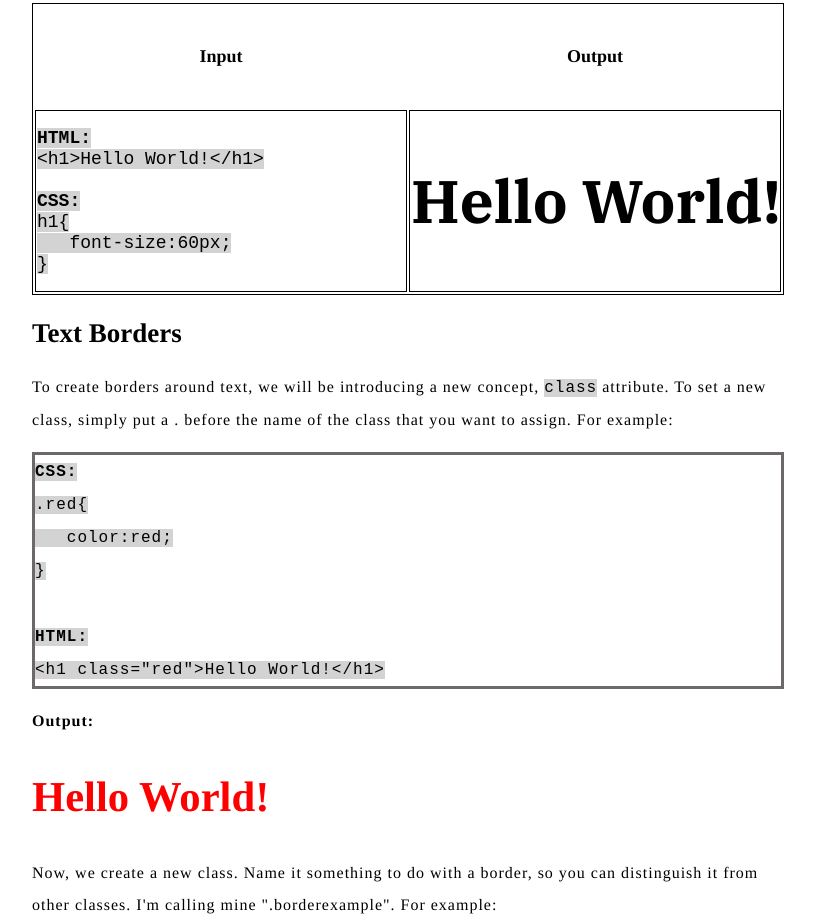
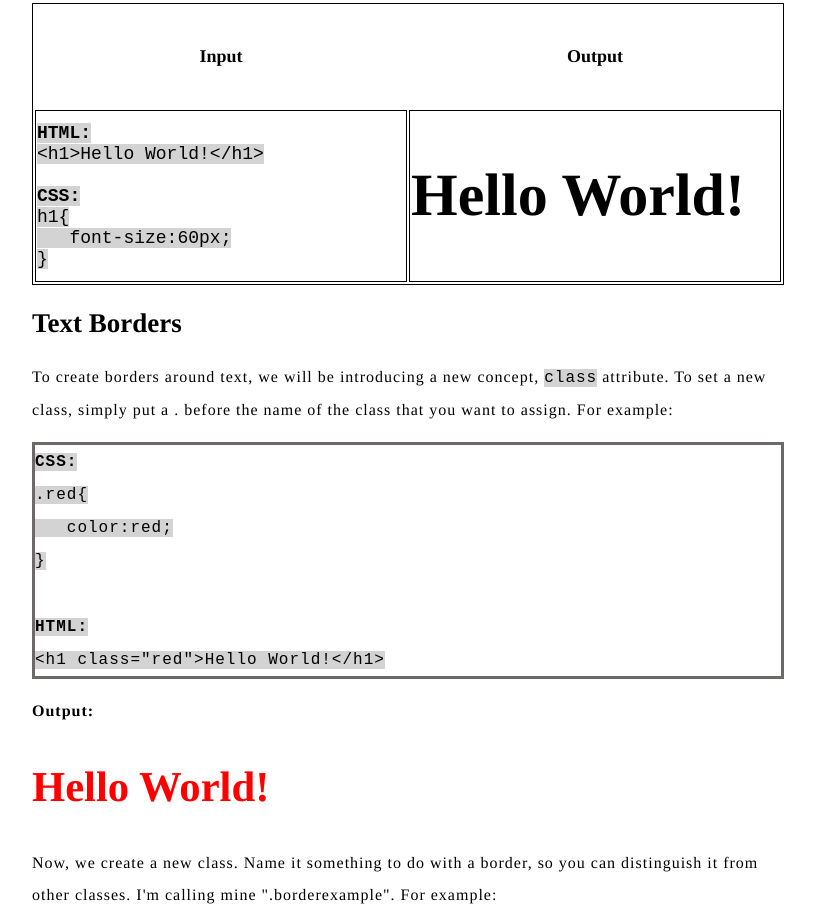
Before and after one commit to albertkemp/html_tutorial, a plain HTML site: page docs/css.html in a window 1280 px wide. Shown: the part 2726-3650 px from the top of the page, without its empty margins (291-1106 px from the left). Drawn offline with Linux system fonts and the light colour scheme.

Commit message:
something

```diff
--- a/docs/css.html
+++ b/docs/css.html
@@ -247,7 +247,7 @@ Teaching the world how to code
         </tr>
         <tr>
           <td><code><b>HTML:</b><br>&lt;h1&gt;Hello World!&lt;/h1&gt;<br><br><b>CSS:</b><br>h1{<br>&nbsp;&nbsp;&nbsp;font-size:60px;<br>}</code></td>
-          <td><h1 style="font-size:60px;">Hello World!</h1></td>
+          <td><h1 style="font-size:60px;font-family:'Times', serif;">Hello World!</h1></td>
         </tr>
 
       </table>
```
